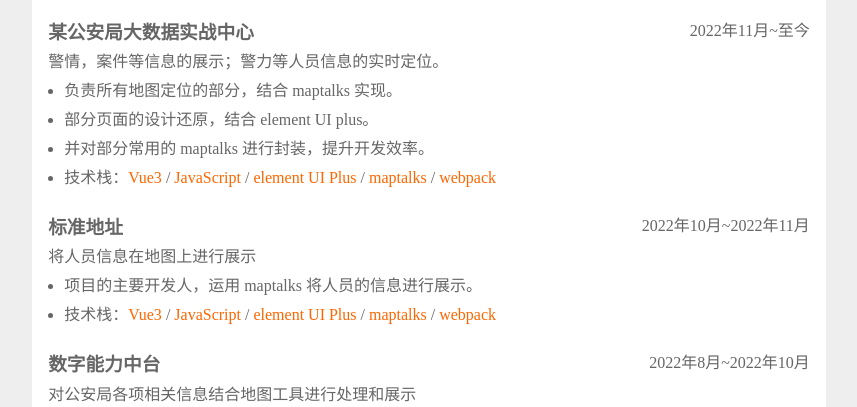
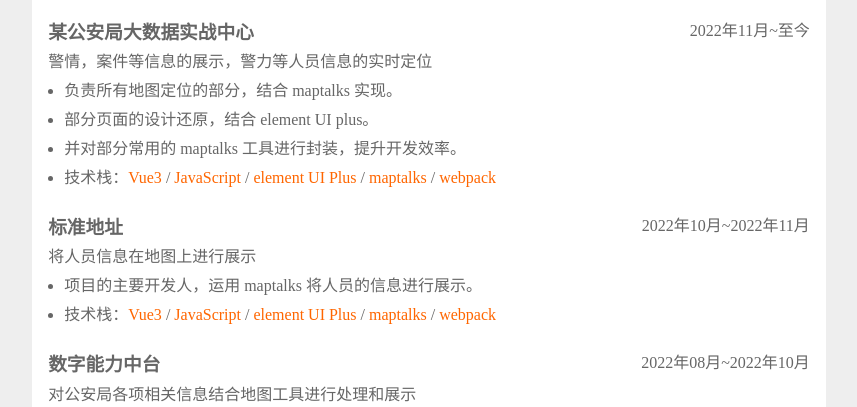
Before and after one commit to hushuo1207/axing-cv, a website: page index.html in a window 1280 px wide. Shown: the part 724-1131 px from the top of the page, without its empty margins (211-1068 px from the left). Drawn offline with Linux system fonts and the light colour scheme.

Commit message:
更新第一版

```diff
--- a/index.html
+++ b/index.html
@@ -338,11 +338,11 @@
               </span> -->
               <span><time>2022年11月</time>~<time>至今</time></span>
             </header>
-            <p>警情，案件等信息的展示；警力等人员信息的实时定位。</p>
+            <p>警情，案件等信息的展示，警力等人员信息的实时定位</p>
             <ul>
               <li>负责所有地图定位的部分，结合 maptalks 实现。</li>
               <li>部分页面的设计还原，结合 element UI plus。</li>
-              <li>并对部分常用的 maptalks 进行封装，提升开发效率。</li>
+              <li>并对部分常用的 maptalks 工具进行封装，提升开发效率。</li>
               <li>
                 技术栈：<strong>Vue3</strong> / <strong>JavaScript</strong> / <strong>element UI Plus</strong> /
                 <strong>maptalks </strong>/ <strong>webpack </strong>
@@ -380,7 +380,7 @@
                 <a href="https://github.com/hushuo1207/lemon-ui-2" target="_blank">源码链接</a>
                 <a href="https://axing-website.gitee.io/lemon-ui-2" target="_blank">项目预览</a>
               </span> -->
-              <span><time>2022年8月</time>~<time>2022年10月</time></span>
+              <span><time>2022年08月</time>~<time>2022年10月</time></span>
             </header>
             <p>对公安局各项相关信息结合地图工具进行处理和展示</p>
             <ul>
```
